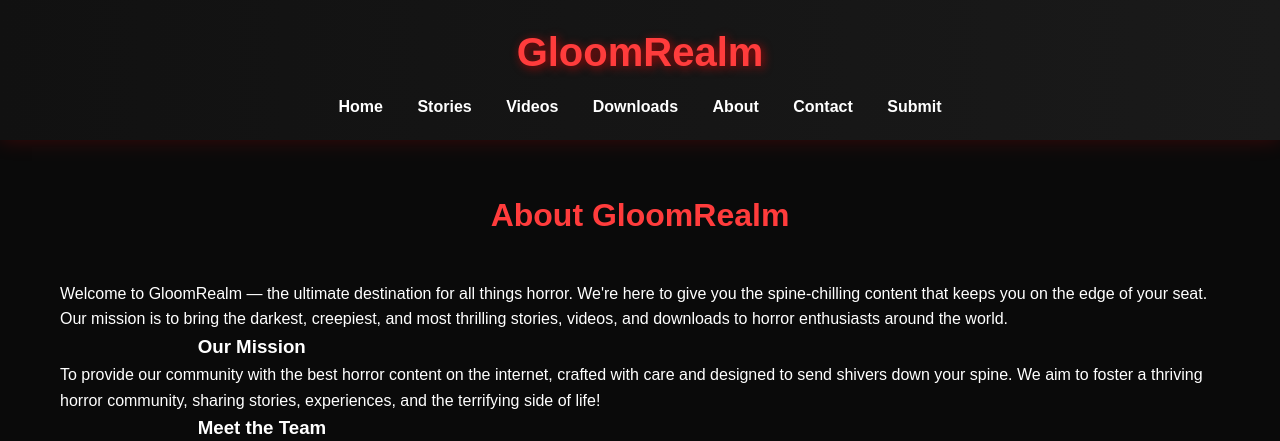
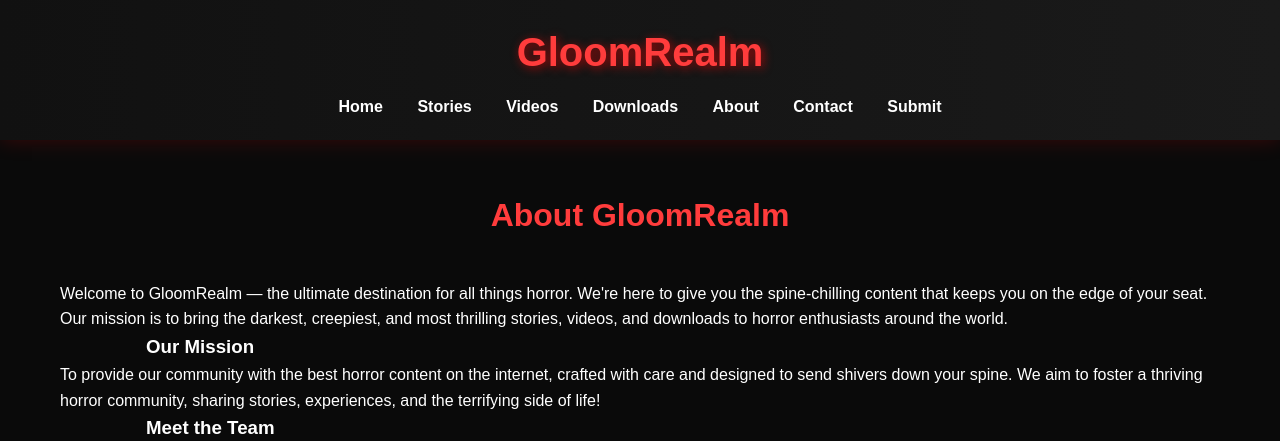
Before and after one commit to adityasingh701/AS, a plain HTML site: page about.html in a window 1280 px wide. Shown: the top 441 px of the page. Drawn offline with Linux system fonts and the light colour scheme; a web font is replaced by a local one.

Commit message:
Update about.html

```diff
--- a/about.html
+++ b/about.html
@@ -27,12 +27,12 @@
       <p>Welcome to GloomRealm — the ultimate destination for all things horror. We're here to give you the spine-chilling content that keeps you on the edge of your seat. Our mission is to bring the darkest, creepiest, and most thrilling stories, videos, and downloads to horror enthusiasts around the world.</p>
 
       <div class="about-mission">
-        <h3>ㅤㅤㅤㅤㅤㅤㅤㅤOur Mission</h3>
+        <h3>ㅤㅤㅤㅤㅤOur Mission</h3>
         <p>To provide our community with the best horror content on the internet, crafted with care and designed to send shivers down your spine. We aim to foster a thriving horror community, sharing stories, experiences, and the terrifying side of life!</p>
       </div>
 
       <div class="team-section">
-        <h3>ㅤㅤㅤㅤㅤㅤㅤㅤMeet the Team</h3>
+        <h3>ㅤㅤㅤㅤㅤMeet the Team</h3>
         <div class="team-member">
           <img src="team1.jpg" alt="Team Member 1" class="team-img" />
           <div class="team-info">
```
